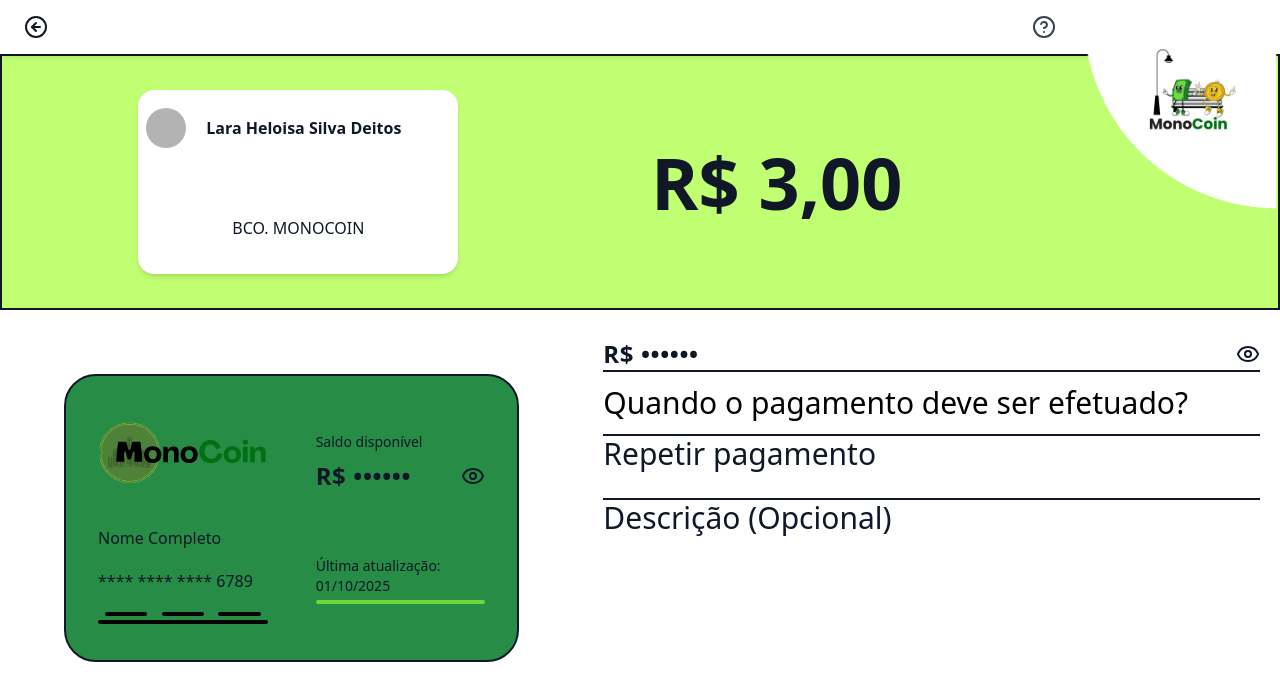
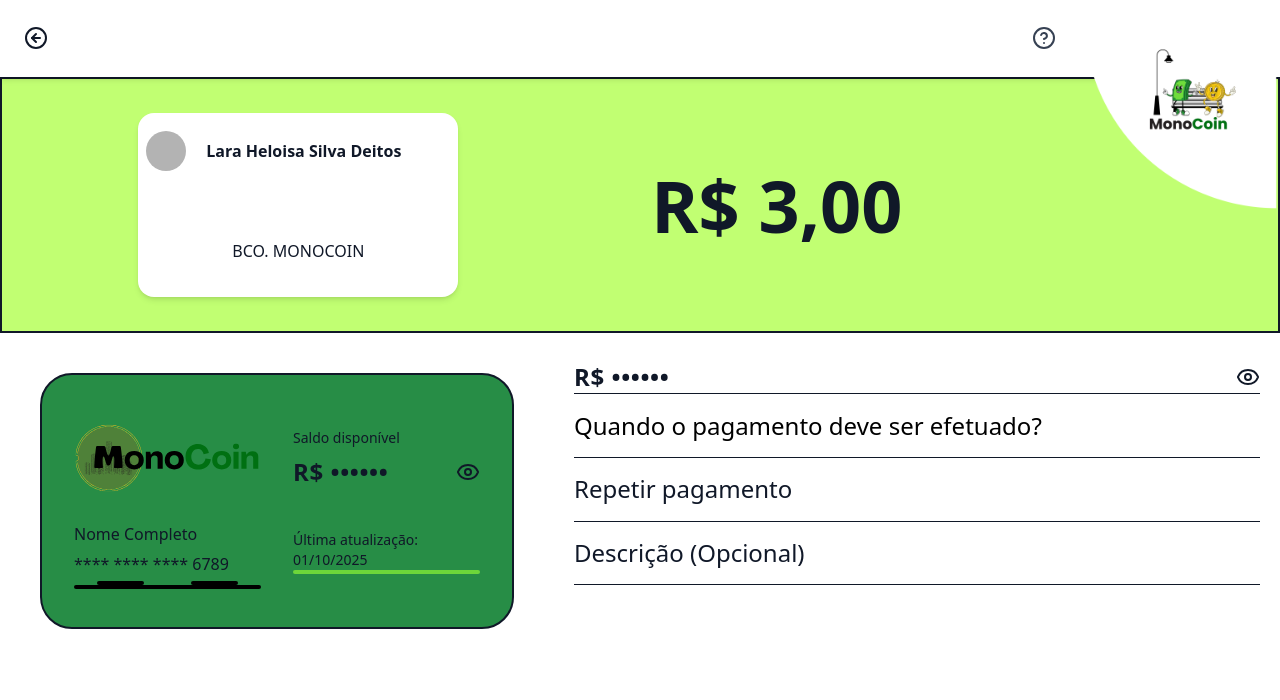
Before and after one commit to saraqwe123/PIProjeto, a React (Vite) app in the folder Frontend/: page /agendarpix in a window 1280 px wide. Shown: the top 700 px of the page. Built offline with nearby package versions, Linux system fonts and the light colour scheme.

Commit message:
ajustes pag agendarpix

```diff
--- a/Frontend/src/pages/AgendarPix.jsx
+++ b/Frontend/src/pages/AgendarPix.jsx
@@ -23,7 +23,7 @@
     return (
         <Pagina>
             <div className="flex flex-col w-full h-screen">
-                <header className="w-full h-20 bg-white flex items-center shadow-md relative z-10 px-6">
+                <header className="w-full h-30 bg-white flex items-center shadow-md relative z-10 px-6">
                     <div className="flex justify-between items-center w-full">
                         <NavLink to='/inicio' className="">
                             <CircleArrowLeft className="hover:text-[#259337] transition-all" />
@@ -63,23 +63,23 @@
                 </div>
 
                 <div className="w-full h-11/12 flex flex-row">
-                    <div className="w- m-16 h-72 border-2 md:w-2/3 bg-[#278d46] rounded-4xl p-4 flex flex-col md:flex-row justify-around gap-4">
-                        <div className="w-full md:w-1/2 p-4 flex items-start justify-evenly flex-col gap-4">
+                    <div className="w- m-10 h-64 border-2 md:w-2/3 bg-[#278d46] rounded-4xl p-4 flex flex-col md:flex-row justify-around">
+                        <div className="w-full md:w-1/2 p-4 flex items-start justify-evenly flex-col">
                             <img src="imagens/logoSite.svg" alt="" />
                             <h1>Nome Completo</h1>
                             <h2>**** **** **** 6789</h2>
 
-                            <div className="flex flex-col gap-1 w-full">
+                            <div className="flex flex-col w-full">
                                 <div className="flex justify-around w-full">
                                     <div className="h-1 bg-black rounded w-1/4"></div>
                                     <div className="h-1 bg-black rounded w-1/4"></div>
-                                    <div className="h-1 bg-black rounded w-1/4"></div>
+
                                 </div>
                                 <div className="h-1 bg-black rounded w-full"></div>
                             </div>
                         </div>
 
-                        <div className="w-full md:w-1/2 p-4 rounded-xl flex flex-col justify-around items-start gap-4">
+                        <div className="w-full md:w-1/2 p-4 rounded-xl flex flex-col justify-around items-start">
                             <div className="flex flex-col w-full">
                                 <span className="text-sm">Saldo disponível</span>
                                 <div className="flex items-center justify-between w-full mt-2">
@@ -100,7 +100,7 @@
                                 </div>
                             </div>
 
-                            <div className="flex flex-col gap-1 w-full">
+                            <div className="flex flex-col w-full">
                                 <p className="text-sm">Última atualização: 01/10/2025</p>
                                 <div className="w-full h-1 bg-[#6dd63a] rounded-full" />
                             </div>
@@ -130,12 +130,17 @@
                             onFocus={(e) => (e.target.type = 'date')}
                             onBlur={(e) => {
                                 if (!e.target.value) e.target.type = 'text'
-                            }} className="border-t-2 w-full text-3xl h-16 placeholder-black" />
-                        <div className="border-t-2 w-full text-3xl h-16">
-                            Repetir pagamento
+                            }} className="border-t-1 w-full text-2xl h-16 placeholder-black" />
+                        <div className="flex items-center border-t-1 w-full text-2xl h-16">
+                            <p>
+                                Repetir pagamento
+                            </p>
                         </div>
-                        <div className="border-t-2 w-full text-3xl h-16">
+                        <div className="flex items-center border-t-1 border-b-1 w-full text-2xl h-16">
+                            <p>
                             Descrição (Opcional)
+                            </p>
+
                         </div>
                     </div>
                 </div>
```
